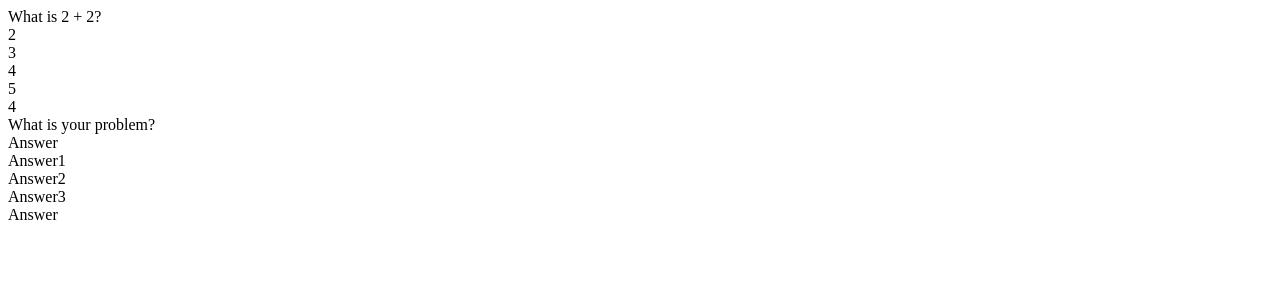
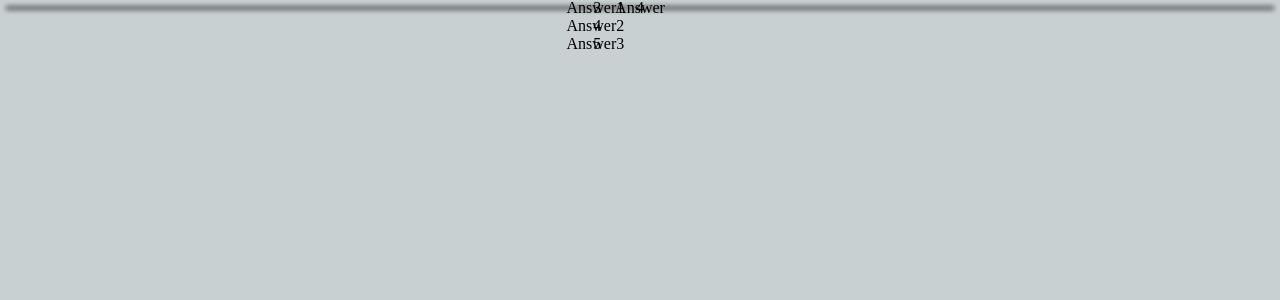
Before and after one commit to chahatbashani2304/Knowledgepedia, a React (Create React App) app in the folder simple-react-app/: page / in a window 1280 px wide. Shown: the top 300 px of the page. Built offline with nearby package versions, Linux system fonts and the light colour scheme.

Commit message:
Basic Card Styling Added

```diff
--- /dev/null
+++ b/simple-react-app/src/App.css
@@ -0,0 +1,19 @@
+body {
+    background-color: #c8d0d2;
+}
+
+.card {
+    display: flex;
+    justify-content: center;
+    align-items: center;
+    position: relative;
+    border-radius: .25rem;
+    box-shadow: 0 0 5px 2px rgba(0, 0, 0, .3);
+    background-color: whitesmoke;
+}
+
+.card .front,
+.card .back {
+    position: absolute;
+    padding: 1rem;
+}
--- a/simple-react-app/src/App.js
+++ b/simple-react-app/src/App.js
@@ -1,5 +1,6 @@
 import React, { useState } from 'react';
 import FlashcardList from './components/FlashcardList';
+import './App.css';
 
 
 function App() {
--- a/simple-react-app/src/components/Flashcard.js
+++ b/simple-react-app/src/components/Flashcard.js
@@ -1,5 +1,4 @@
 import React, { useState } from 'react'
-import FlashcardList from './FlashcardList'
 
 export default function Flashcard({flashcard}) {
 
@@ -7,12 +6,12 @@ export default function Flashcard({flashcard}) {
 
   return (
     <div
-        classname={`card ${flip ? 'flip' : ''}`}
+        className={`card ${flip ? 'flip' : ''}`}
         onClick={() => setFlip(!flip)}
     >
-        <div classname="front">
+        <div className="front">
             {flashcard.question}
-            <div classname="flashcard-options">
+            <div className="flashcard-options">
                 {flashcard.options.map(option => {
                     return <div className="flashcard-option">{option}</div>
                 })}
```
